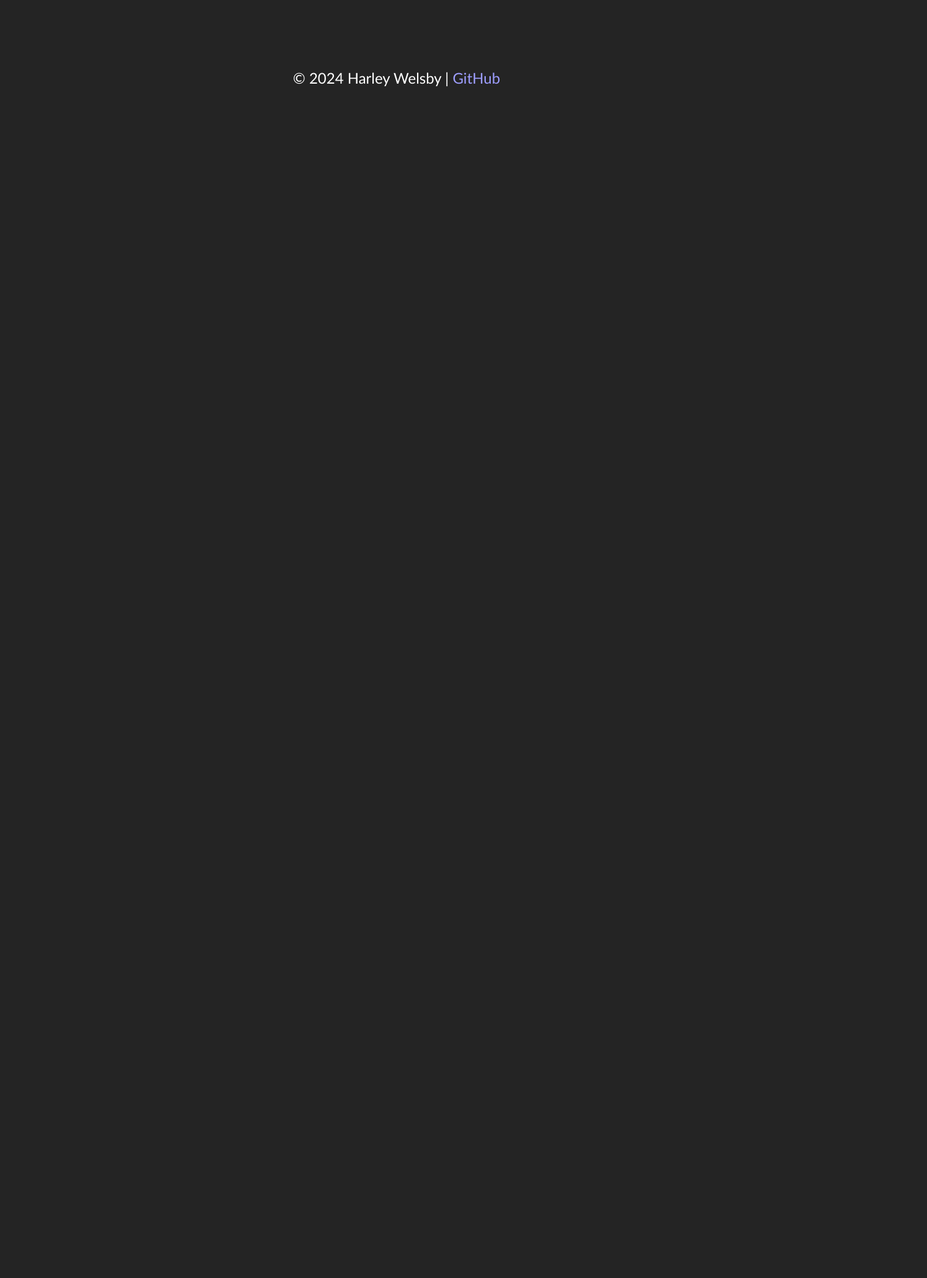
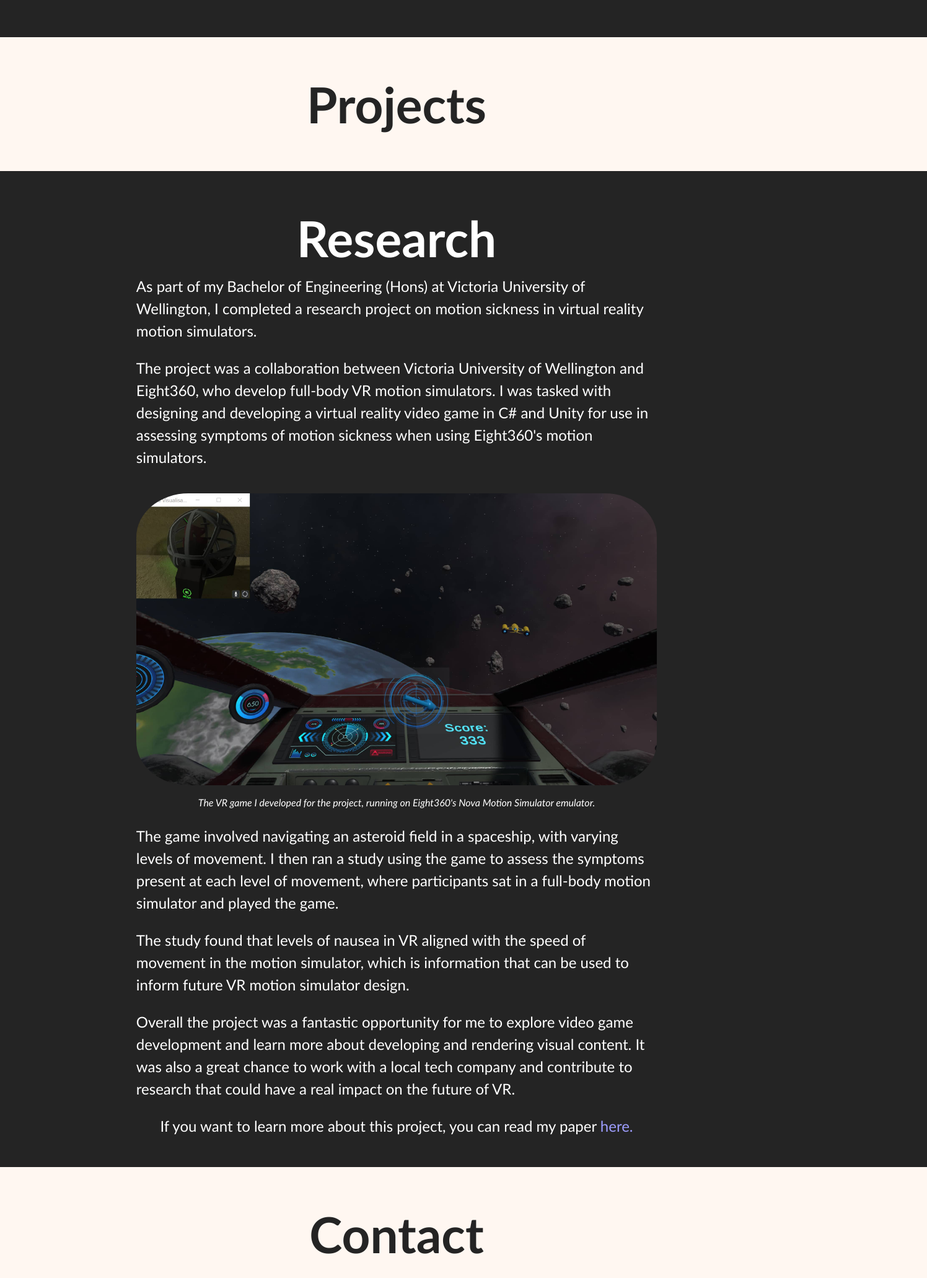
Before and after one commit to harleywelsby/Portfolio-Site, a React (Vite) app: page / in a window 1280 px wide. Shown: the part 732-2794 px from the top of the page at 62% size, 1496 px wide, since content can reach past the window. Before the commit the page ends 924 px from the top, so only its background shows below. Built offline with nearby package versions, Linux system fonts and the light colour scheme.

Commit message:
Setup for new section structure

```diff
--- a/src/App.tsx
+++ b/src/App.tsx
@@ -1,7 +1,9 @@
 import { useEffect, useRef } from 'react';
 import HomeSection from './sections/Home/HomeSection';
-import ResearchSection from './sections/ResearchSection';
+import ResearchSection from './sections/Research/ResearchSection';
 import FooterSection from './sections/Footer/FooterSection';
+import ProjectsSection from './sections/Projects/ProjectsSection';
+import ContactSection from './sections/Contact/ContactSection';
 
 function App() {
   const observer = useRef<IntersectionObserver | null>(null);
@@ -24,10 +26,9 @@ function App() {
     <>
       {/* <Navbar /> */}
       <HomeSection />
-      {/* <AboutSection /> */}
-      {/* TODO: Add Portfolio from GitHub */}
-      {/* <PortfolioSection /> */}
-      {/* <ResearchSection /> */}
+      <ProjectsSection />
+      <ResearchSection />
+      <ContactSection />
       <FooterSection />
     </>
   );
--- /dev/null
+++ b/src/sections/Contact/ContactSection.tsx
@@ -0,0 +1,13 @@
+import { Section, SectionTitle } from '../../shared/styledComponents-OLD';
+
+function ContactSection() {
+  // TODO: Unimplemented
+
+  return (
+    <Section className="hidden altBackground">
+      <SectionTitle className="lightThemeText">Contact</SectionTitle>
+    </Section>
+  );
+}
+
+export default ContactSection;
--- /dev/null
+++ b/src/sections/Projects/ProjectsSection.tsx
@@ -0,0 +1,13 @@
+import { Section, SectionTitle } from '../../shared/styledComponents-OLD';
+
+function ProjectsSection() {
+  // TODO: Unimplemented
+
+  return (
+    <Section className="hidden altBackground">
+      <SectionTitle className="lightThemeText">Projects</SectionTitle>
+    </Section>
+  );
+}
+
+export default ProjectsSection;
--- a/src/sections/ResearchSection.tsx
+++ b/src/sections/Research/ResearchSection.tsx
@@ -7,21 +7,21 @@ import {
   RESEARCH_PARAGRAPH_4,
   RESEARCH_PARAGRAPH_5,
   VuwResearchPaperUrl,
-} from '../constants';
+} from '../../constants';
 import {
   DemoImage,
   ImageReference,
   ParagraphText,
   Section,
   SectionTitle,
-} from '../shared/styledComponents-OLD';
+} from '../../shared/styledComponents-OLD';
 
 function ResearchSection() {
   // TODO: Unimplemented
 
   return (
-    <Section className="hidden altBackground">
-      <SectionTitle className="lightThemeText">Research</SectionTitle>
+    <Section className="hidden">
+      <SectionTitle>Research</SectionTitle>
       <ParagraphText className="hidden">{RESEARCH_PARAGRAPH_1}</ParagraphText>
       <br />
       <ParagraphText className="hidden">{RESEARCH_PARAGRAPH_2}</ParagraphText>
```
